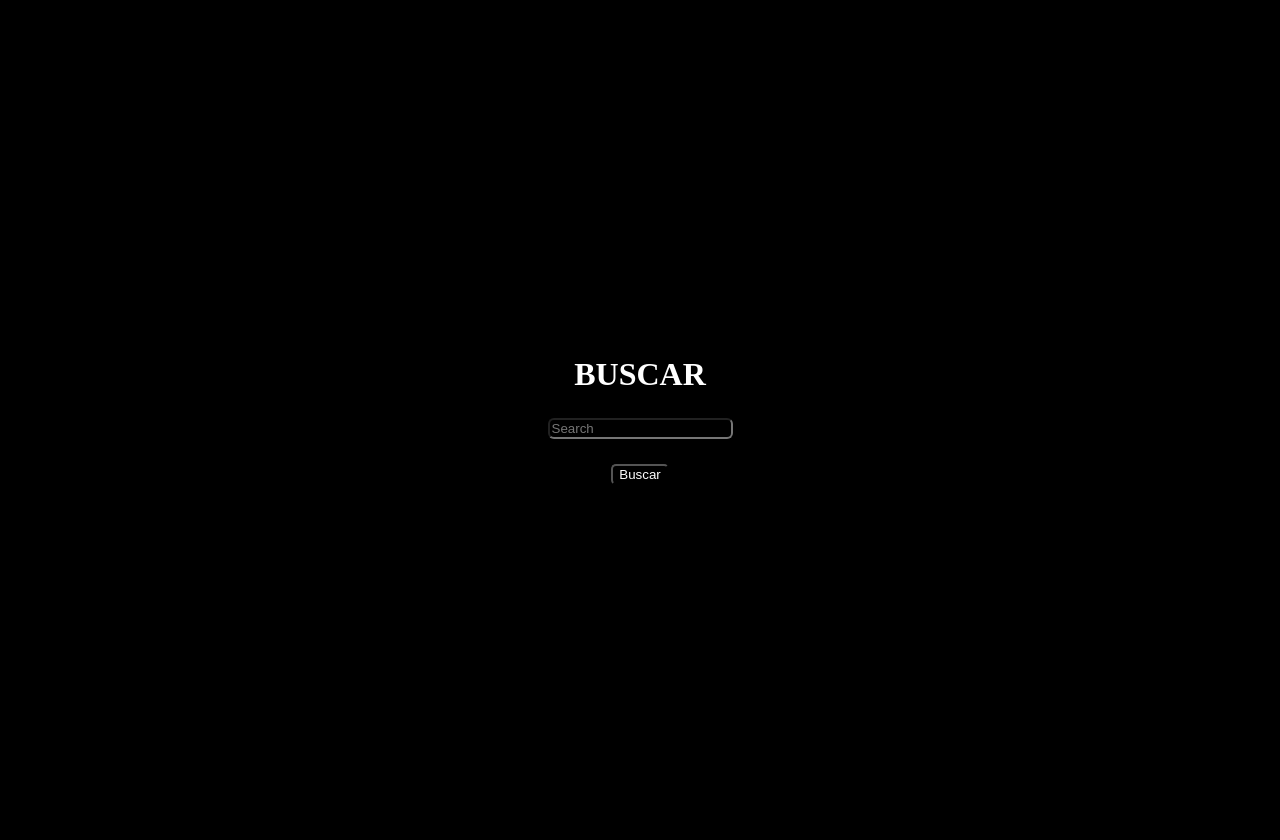
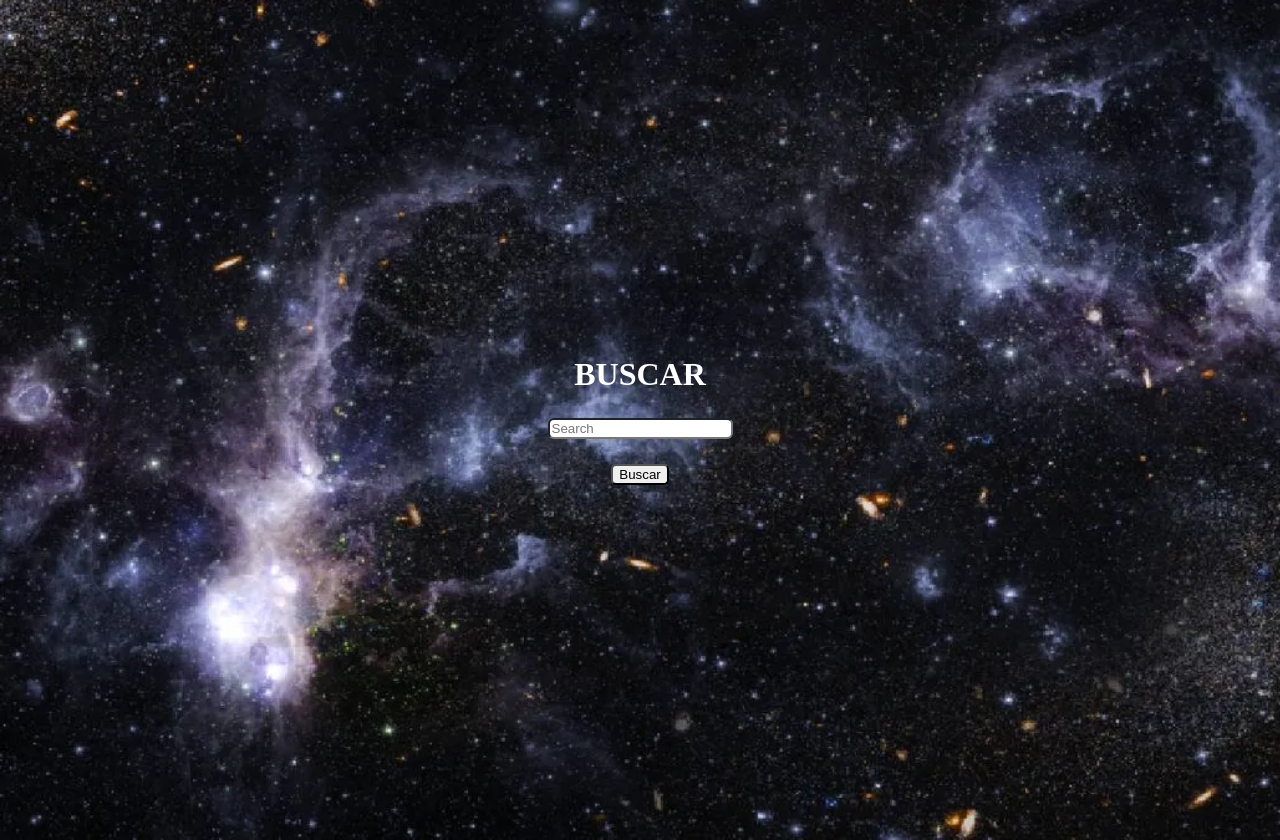
Before and after one commit to juanalvarezsaravia/ENTEGABLE-BIOS, a React (Vite) app: page / in a window 1280 px wide. Built offline with nearby package versions, Linux system fonts and the light colour scheme.

Commit message:
entrgable

```diff
--- a/package.json
+++ b/package.json
@@ -10,8 +10,6 @@
     "preview": "vite preview"
   },
   "dependencies": {
-    "@mui/icons-material": "^5.14.12",
-    "@mui/material": "^5.14.12",
     "axios": "^1.5.1",
     "bootstrap": "^5.3.2",
     "prop-types": "^15.8.1",
--- a/src/components/Details.jsx
+++ b/src/components/Details.jsx
@@ -35,7 +35,7 @@ const Details = () => {
       <h3>{repoDetails.name}</h3>
       <p>{repoDetails.description}</p>
       <p>Estrellas: {repoDetails.stargazers_count}</p>
-      <button onClick={goBackToResults}> VOLVER</button>
+      <button onClick={goBackToResults}> Volver</button>
     </div>
   );
 }
--- a/src/components/Results.jsx
+++ b/src/components/Results.jsx
@@ -24,7 +24,7 @@ const Results = () => {
           </li>
         ))}
       </ul>
-      <button onClick={goBackToSearch}>VOLVER</button>
+      <button onClick={goBackToSearch}>Volver</button>
 
 
     </div>
--- a/src/index.css
+++ b/src/index.css
@@ -1,10 +1,9 @@
 * {
   margin: 0;
-  padding: 15;
+  padding: 10;
   box-sizing: border-box;
   list-style: none;
-  color: white;
-  background-color: black;
+  color: rgb(255, 255, 255);
 }
 
 body {
@@ -12,7 +11,9 @@ body {
   margin: auto;
   padding: 20px;
   box-sizing: border-box;
-
+  background-image: url('/images/background-image.jpg');
+  background-repeat: no-repeat;
+  background-size: cover;
 }
 
 a {
@@ -48,9 +49,11 @@ a {
 button {
   cursor: pointer;
   border-radius: 5px;
+  color: black;
 }
 
 input {
   cursor: pointer;
   border-radius: 6px;
+  color: black;
 }
```
Also changed, not shown: public/images/background-image.jpg (added), 1 other file (tests, documents, lock files or other folders).
